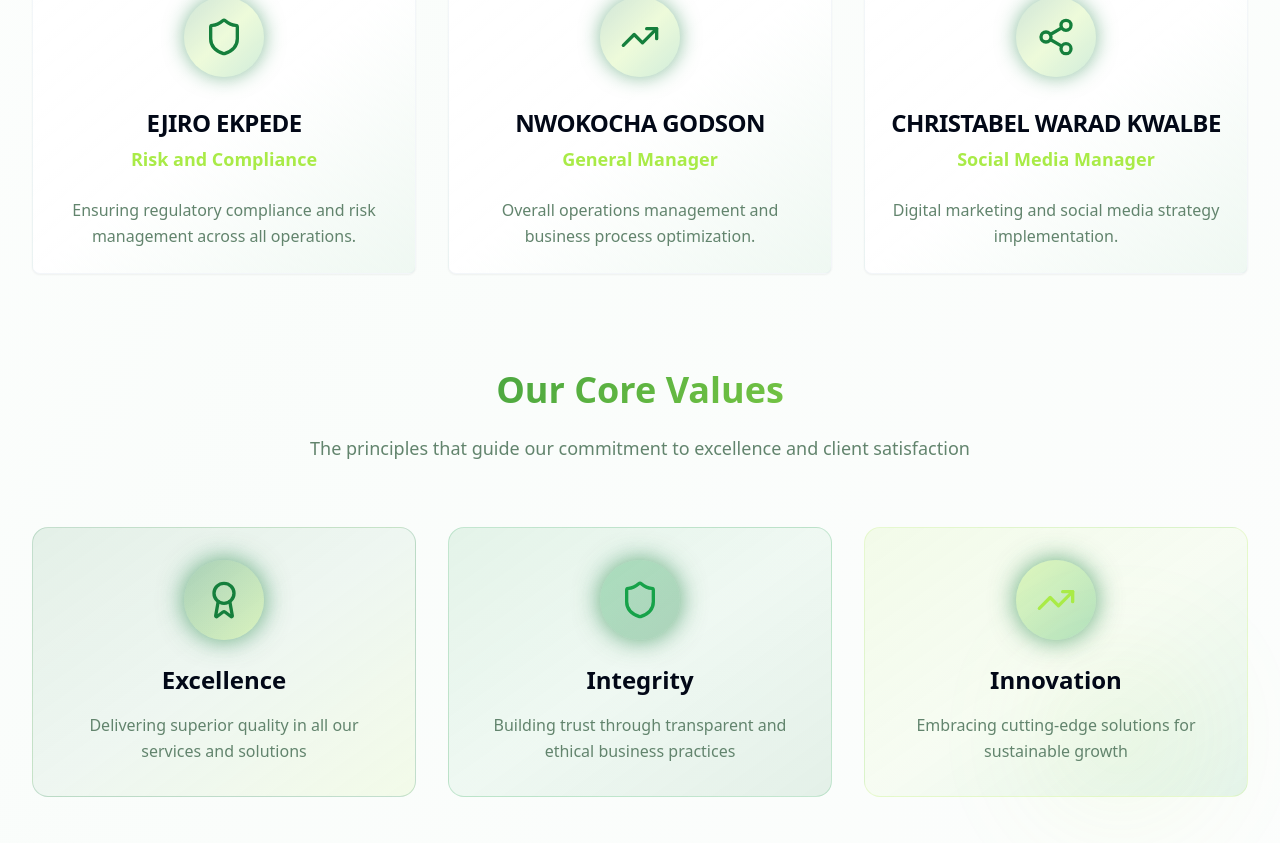
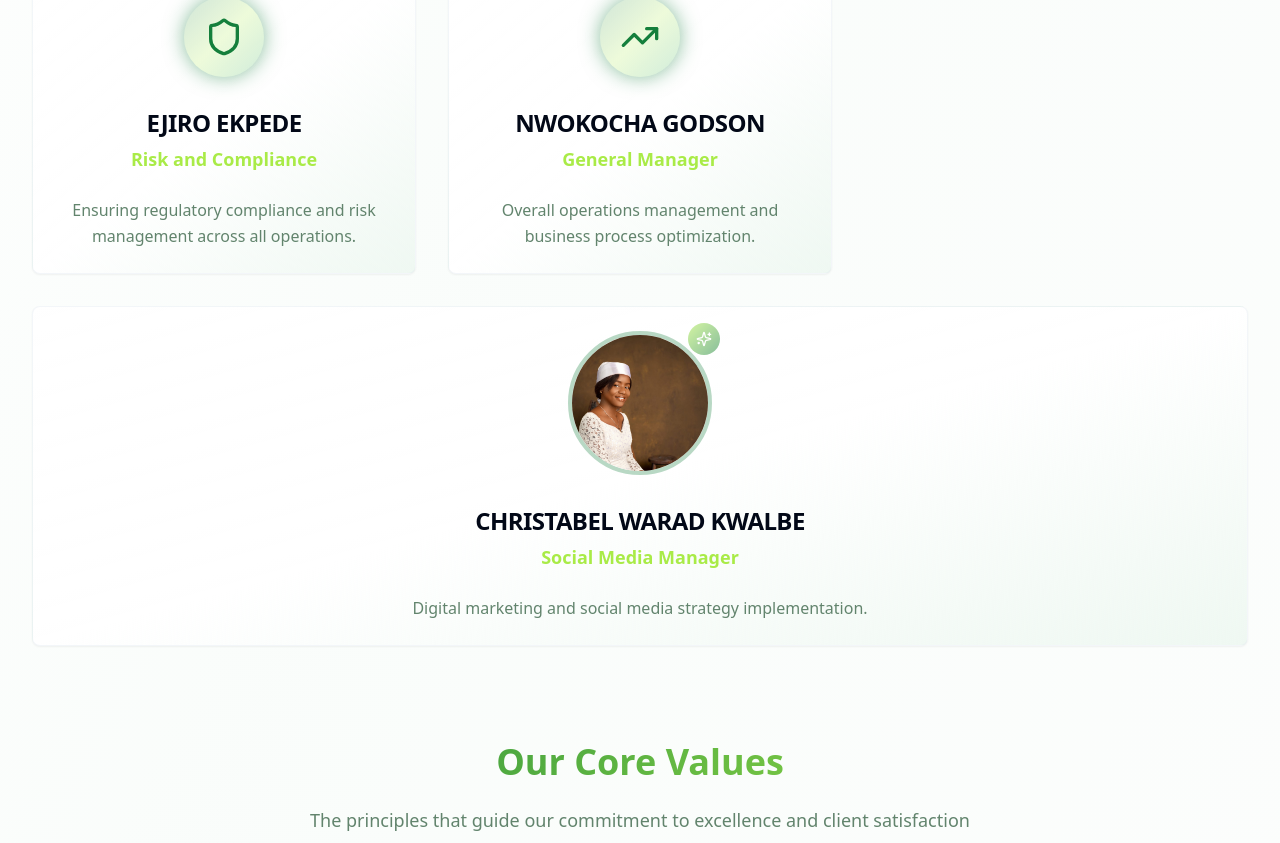
Before and after one commit to dreimac1/budagreen-grow-solutions, a React (Vite) app: page / in a window 1280 px wide. Shown: the part 4597-5440 px from the top of the page. Built offline with nearby package versions, Linux system fonts and the light colour scheme.

Commit message:
Add social media manager photo
Added the professional photo for the Social Media Manager (CHRISTABEL WARAD KWALBE) position.

```diff
--- a/src/components/Management.tsx
+++ b/src/components/Management.tsx
@@ -39,6 +39,7 @@ const Management = () => {
     {
       name: "CHRISTABEL WARAD KWALBE",
       position: "Social Media Manager",
+      image: "/lovable-uploads/eae16f5f-cd2f-41cd-9948-cbde37ab47d1.png",
       icon: Share2,
       description: "Digital marketing and social media strategy implementation."
     }
```
Also changed, not shown: public/lovable-uploads/eae16f5f-cd2f-41cd-9948-cbde37ab47d1.png (added).
